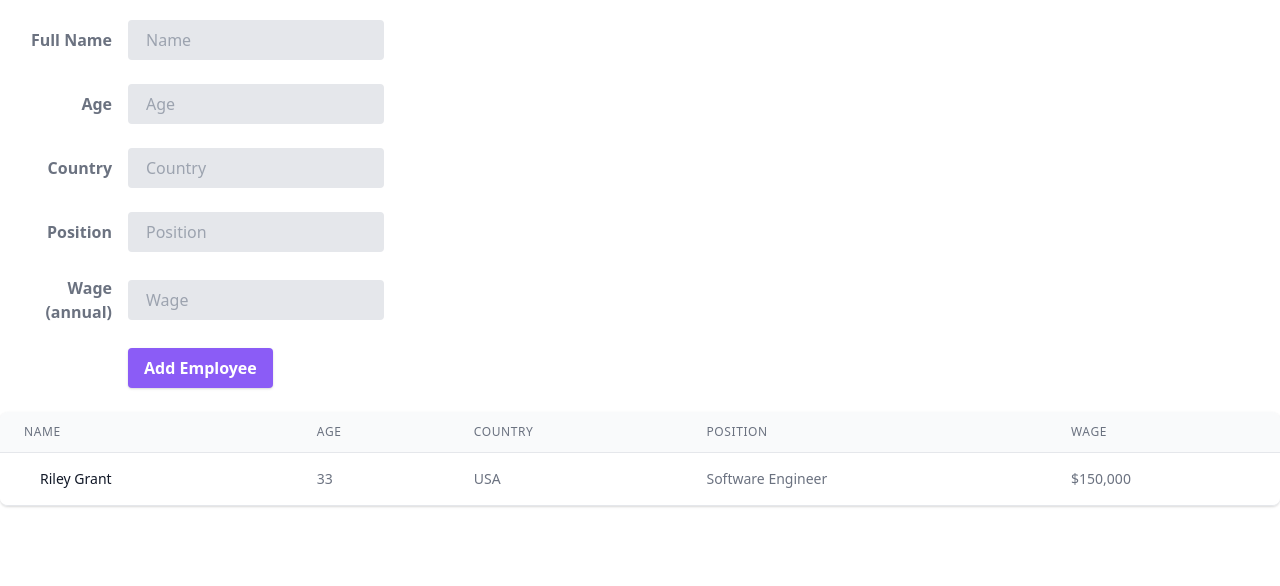
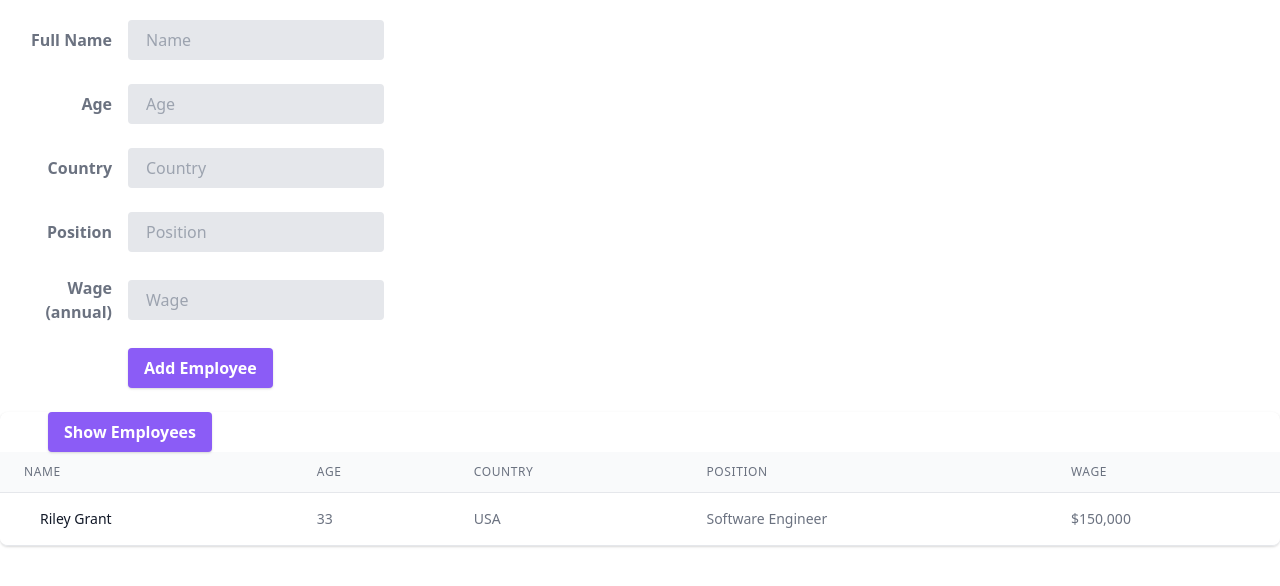
Before and after one commit to samanthalaine/employee-management-system, a React (Create React App) app in the folder client/: page /employeetable in a window 1280 px wide. Shown: the top 586 px of the page. Built offline with nearby package versions, Linux system fonts and the light colour scheme; the HTML template or start-up script is replaced by a standard one.

Commit message:
made get employees function

```diff
--- a/client/src/App.js
+++ b/client/src/App.js
@@ -1,5 +1,6 @@
 import EmployeeForm from "./components/EmployeeForm";
 import EmployeeTable from "./components/EmployeeTable";
+import { useState, useEffect } from "react";
 
 function App() {
 
--- a/client/src/components/EmployeeTable.js
+++ b/client/src/components/EmployeeTable.js
@@ -1,9 +1,24 @@
 import React from "react";
+import axios from "axios";
+import { useState, useEffect } from "react";
 
 function EmployeeTable() {
+const [employeeList, setEmployeeList] = useState([])
+
+
+  const getEmployees = async () => {
+    await axios.get("http://localhost:3001/employees").then((res) => {
+      setEmployeeList(res.data);
+    });
+  };
+
+
   return (
     <div class="flex flex-col">
+
+
       <div class="-my-2 overflow-x-auto sm:-mx-6 lg:-mx-8">
+
         <div class="py-2 align-middle inline-block min-w-full sm:px-6 lg:px-8">
           <div
             class="
@@ -13,6 +28,12 @@ function EmployeeTable() {
           sm:rounded-lg
         "
           >
+              <button
+        class="shadow bg-purple-500  ml-12 hover:bg-purple-400 focus:shadow-outline focus:outline-none text-white font-bold py-2 px-4 rounded"
+        onClick={getEmployees}
+      >
+        Show Employees
+      </button>
             <table class="min-w-full divide-y">
               <thead class="bg-gray-50">
                 <tr>
@@ -89,7 +110,6 @@ function EmployeeTable() {
                 </tr>
               </thead>
               <tbody class="bg-white divide-y divide-gray-200">
-
                 <tr>
                   <td class="px-6 py-4 whitespace-nowrap">
                     <div class="flex items-center">
@@ -112,7 +132,6 @@ function EmployeeTable() {
                   <td class="px-6 py-4 whitespace-nowrap text-sm text-gray-500">
                     $150,000
                   </td>
-
                 </tr>
               </tbody>
             </table>
```
